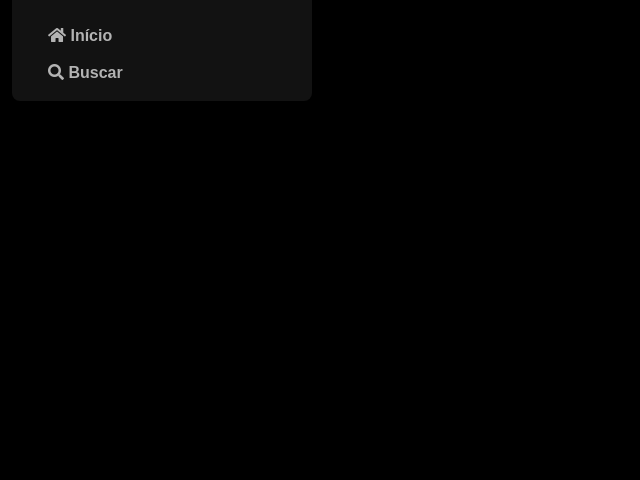
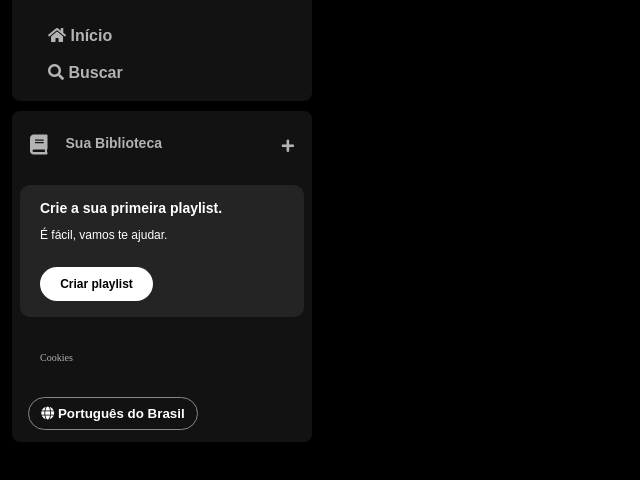
Before and after one commit to Vamblack-DMV/imersao-spotify-html-css, a plain HTML site: page index.html in a window 1280 px wide. Shown: the part 74-554 px from the top of the page, without its empty margins (0-640 px from the left). Drawn offline with Linux system fonts and the light colour scheme.

Commit message:
Imersão Aula 02 - Sua Biblioteca

```diff
--- a/index.html
+++ b/index.html
@@ -18,7 +18,6 @@
                     <img src="./assets/icons/logo-spotify.png" alt="Logo do Spotify">
                 </a>
             </div>
-            <div>
             <ul>
                 <li>
                     <a href="#">
@@ -33,8 +32,34 @@
                     </a>
                 </li>
             </ul>
+        </nav>
+        <div class="library">
+            <div class="library__content">
+                <button class="library__button">
+                    <span class="fa fas fa-book"></span>
+                    <span>Sua Biblioteca</span>
+                </button>
+                <span class="fa fa-plus"></span>
             </div>
-        </nav>
+            <section class="section__playlist">
+                <div class="section__playlist__content">
+                    <span class="text title">Crie a sua primeira playlist.</span>
+                    <span class="text subtitle">É fácil, vamos te ajudar.</span>
+                    <button class="section__playlist__button">
+                        <span>Criar playlist</span>
+                    </button>
+                </div>
+            </section>
+            <div class="cookies">
+                <a href="#">Cookies</a>
+            </div>
+            <div class="languages">
+                <button class="languages__button">
+                    <span class="fa fa-globe"></span>
+                    <span>Português do Brasil</span>
+                </button>
+            </div>
+        </div>
     </div>
 </body>
 </html>
--- a/styles.css
+++ b/styles.css
@@ -43,3 +43,126 @@ body {
     font-size: 14;
     font-family: "DM Sans", sans-serif;
 }
+
+.library {
+    background-color: #121212;
+    border-radius: 8px;
+    display: flex;
+    justify-content: space-between;
+    flex-direction: column;
+    padding: 4px 8px;
+    color: #b3b3b3;
+    font-weight: 600;
+    font-size: 14px;
+    margin-top: 10px;
+}
+
+.library .library__content {
+    display: flex;
+    justify-content: space-between;
+}
+
+.library .library__button {
+    display: flex;
+    margin-right: 10px;
+    color: #b3b3b3;
+    background-color: transparent;
+    border: 0px;
+    font-size: 14px;
+    font-weight: 700;
+    font-family: "DM Sans", sans-serif;
+    text-align: center;
+    text-decoration: none;
+    text-transform: none;
+    padding: 20px 10px;
+}
+
+.library .library__button .fa {
+    font-size: 20px;
+    margin-right: 10px;
+    font-weight: 300;
+    padding-right: 8px;
+}
+
+.library .library__content .fa-plus {
+    margin: 24px 10px;
+}
+
+.section__playlist {
+    display: flex;
+    align-items: flex-start;
+    justify-content: space-between;
+    gap: 20px;
+    background-color: #242424;
+    color: #b3b3b3;
+    font-weight: 600;
+    font-size: 14px;
+    margin: 8px 0px;
+    padding: 16px 20px;
+    border-radius: 10px;
+}
+
+.section__playlist .section__playlist__content {
+    display: flex;
+    flex-direction: column;
+}
+
+.section__playlist__content .text {
+    font-family: "DM Sans", sans-serif;
+    padding-bottom: 14px;
+    color: #fff;
+}
+
+.section__playlist__content .title {
+    font-weight: 700;
+}
+
+.section__playlist__content .subtitle {
+    font-weight: 500;
+    font-size: 12px;
+}
+
+.section__playlist__content .section__playlist__button {
+    display: flex;
+    justify-content: center;
+    background-color: #fff;
+    color: #000;
+    border-radius: 20px;
+    font-size: 12px;
+    font-weight: 700;
+    font-family: "DM Sans", sans-serif;
+    text-decoration: none;
+    text-transform: none;
+    padding: 10px;
+    margin-top: 12px;
+    border: 0px;
+    width: 113px;
+}
+
+.sidebar .cookies {
+    margin: 25px 20px;
+}
+
+.sidebar .cookies a {
+    color: #b3b3b3;
+    font-weight: 500;
+    font-size: 10px;
+    text-decoration: none;
+}
+
+.sidebar .cookies a:hover {
+    text-decoration: underline;
+}
+
+.languages .languages__button {
+    background-color: transparent;
+    border: 1px solid #878787;
+    border-radius: 20px;
+    color: #fff;
+    cursor: pointer;
+    align-items: center;
+    font-weight: bold;
+    width: 170px;
+    margin: 8px;
+    padding: 8px;
+}
```
Lines whose indentation alone changed are shown as unchanged.
